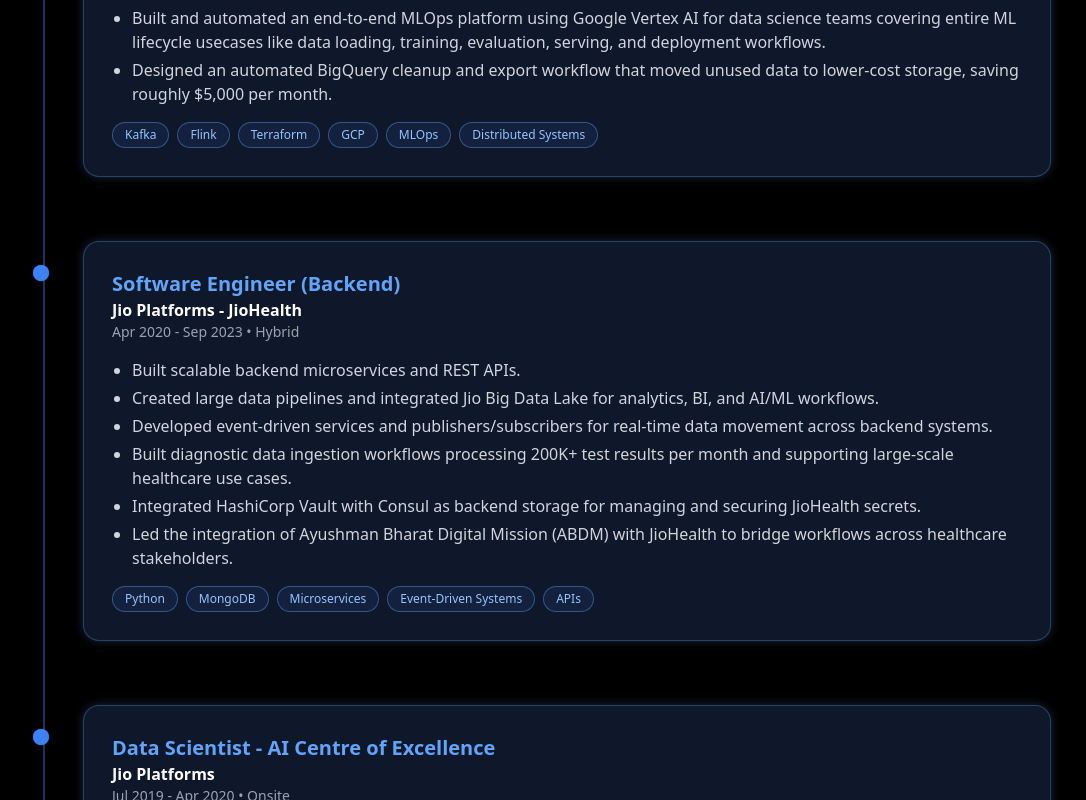
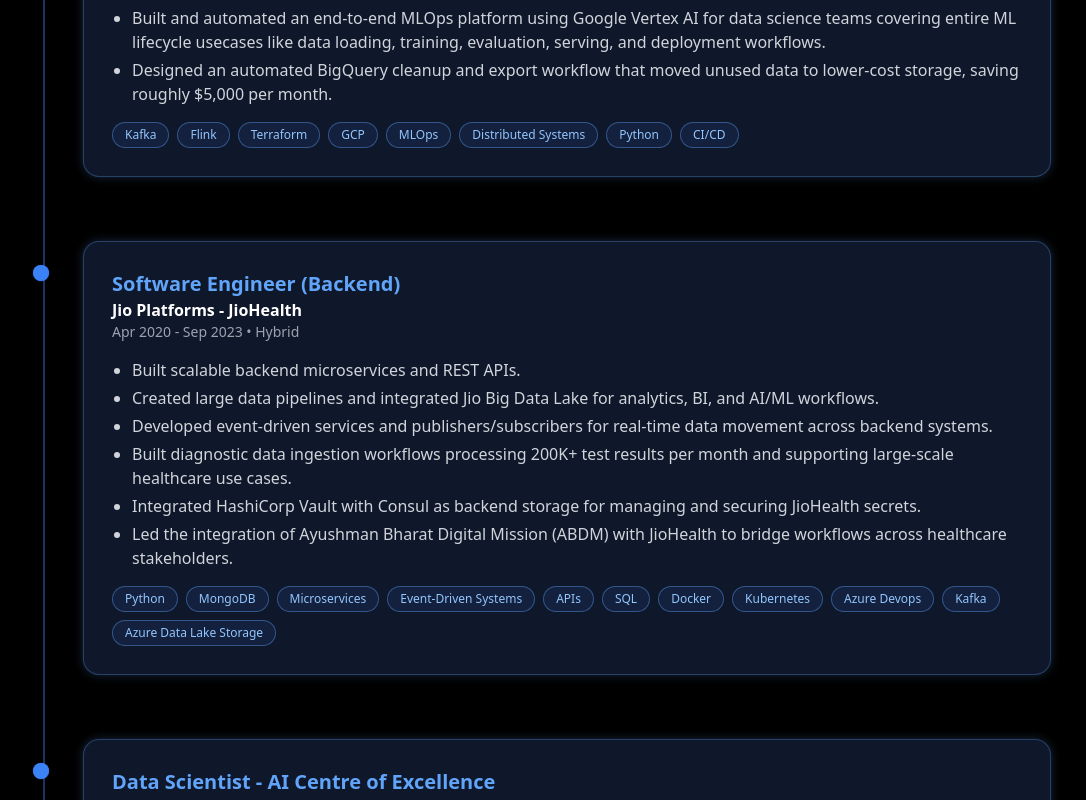
Before and after one commit to abhishekkamal96/abhishek-portfolio, a React (Vite) app: page / in a window 1280 px wide. Shown: the part 4260-5060 px from the top of the page, without its empty margins (101-1187 px from the left). Built offline with nearby package versions, Linux system fonts and the light colour scheme.

Commit message:
Updated portfolio-experience

```diff
--- a/src/components/Contact.jsx
+++ b/src/components/Contact.jsx
@@ -14,12 +14,12 @@
   const contacts = [
     { icon: <FaLinkedin />, link: "https://www.linkedin.com/in/abhishekkumarkamal/" },
 
-    { icon: <FaGithub />, link: "https://github.com/your-github-id" },
+    { icon: <FaGithub />, link: "https://github.com/abhishekkamal96" },
 
     // ⭐ LeetCode added (same style, no white bg)
-    { icon: <SiLeetcode className="fill-current" />, link: "https://leetcode.com/your-username" },
+    { icon: <SiLeetcode className="fill-current" />, link: "https://leetcode.com/u/abhishekkamal96/" },
 
-    { icon: <FaEnvelope />, link: "mailto:snehanaik856@gmail.com" },
+    { icon: <FaEnvelope />, link: "mailto:abhishekkamalcareer@gmail.com" },
 
     { icon: <FaPhone />, link: "tel:+919560939353" },
   ];
--- a/src/components/Experience.jsx
+++ b/src/components/Experience.jsx
@@ -13,7 +13,7 @@
         "Built and automated an end-to-end MLOps platform using Google Vertex AI for data science teams covering entire ML lifecycle usecases like data loading, training, evaluation, serving, and deployment workflows.",
         "Designed an automated BigQuery cleanup and export workflow that moved unused data to lower-cost storage, saving roughly $5,000 per month.",
       ],
-      skills: ["Kafka", "Flink", "Terraform", "GCP", "MLOps", "Distributed Systems"],
+      skills: ["Kafka", "Flink", "Terraform", "GCP", "MLOps", "Distributed Systems", "Python", "CI/CD"],
     },
     {
       role: "Software Engineer (Backend)",
@@ -27,7 +27,7 @@
         "Integrated HashiCorp Vault with Consul as backend storage for managing and securing JioHealth secrets.",
         "Led the integration of Ayushman Bharat Digital Mission (ABDM) with JioHealth to bridge workflows across healthcare stakeholders.",
       ],
-      skills: ["Python", "MongoDB", "Microservices", "Event-Driven Systems", "APIs"],
+      skills: ["Python", "MongoDB", "Microservices", "Event-Driven Systems", "APIs", "SQL", "Docker", "Kubernetes", "Azure Devops", "Kafka", "Azure Data Lake Storage"],
     },
     {
       role: "Data Scientist - AI Centre of Excellence",
@@ -38,7 +38,7 @@
         "Developed Selenium and BeautifulSoup-based scraping, extraction, and processing workflows for Covid-19 statistics, grocery, medicine, and YouTube data, serving high-scale backend and analytics use cases.",
         "Worked on products and platforms including the Machli React Native app, AI models such as face-match and medicine image classification, and a centralized knowledge platform for large-scale data processing.",
       ],
-      skills: ["Python", "ML", "AI", "Selenium", "BeautifulSoup"],
+      skills: ["Python", "ML", "AI", "Selenium", "BeautifulSoup", "React Native"],
     },
     {
       role: "Co-Founder & President",
```
Also changed, not shown: 1 other file (tests, documents, lock files or other folders).
